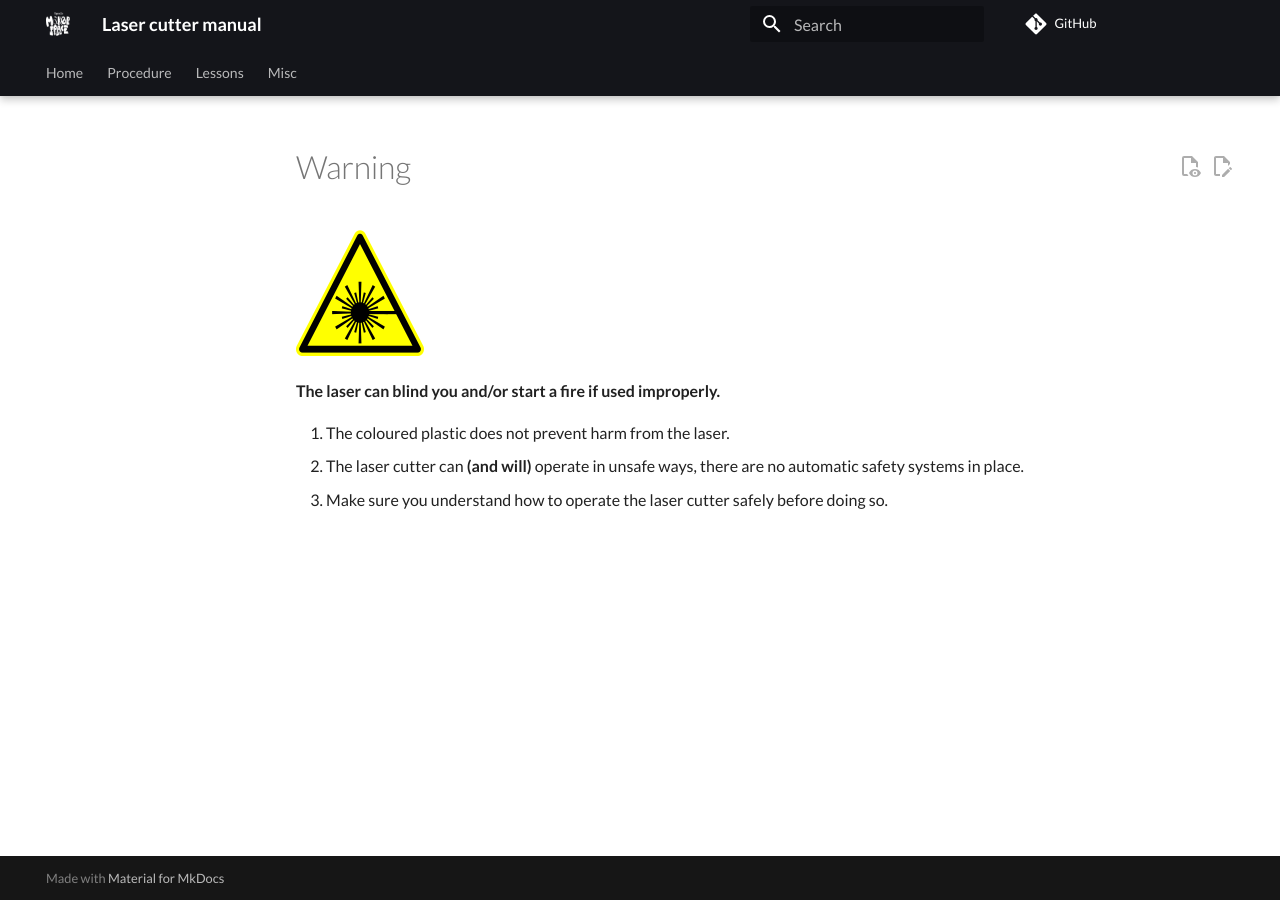
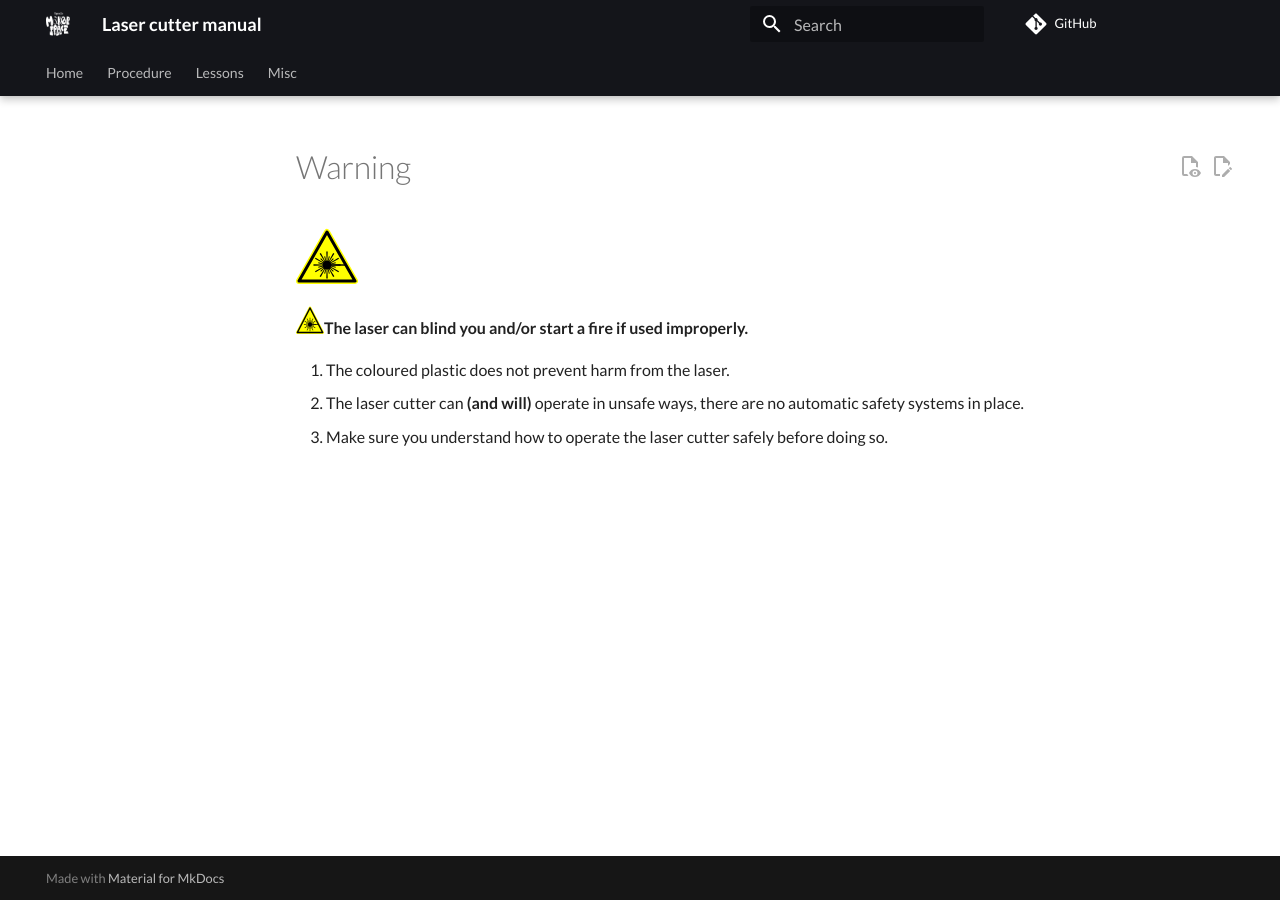
Before and after one commit to uppsala-makerspace/laser_cutter_guide, an MkDocs documentation site: the page built from docs/misc/safety_warning/README.md, in a window 1280 px wide. Built offline with MkDocs 1.6.1 and Material for MkDocs 9.7.7, drawn with Linux system fonts in a browser that asks for light colours; comment, search, counter and statistics services are not loaded.

Commit message:
Update README.md

```diff
--- a/docs/misc/safety_warning/README.md
+++ b/docs/misc/safety_warning/README.md
@@ -1,9 +1,8 @@
-
 # Warning
 
-![Warning](warning_laser_128_x_128.png)
+![Warning](warning_laser.svg)
 
-**The laser can blind you and/or start a fire if used improperly.**
+![Warning](warning_laser_28_x_28.png)**The laser can blind you and/or start a fire if used improperly.**
 
 1. The coloured plastic does not prevent harm from the laser.
 1. The laser cutter can **(and will)** operate in unsafe ways, there are no automatic safety systems in place.
```
